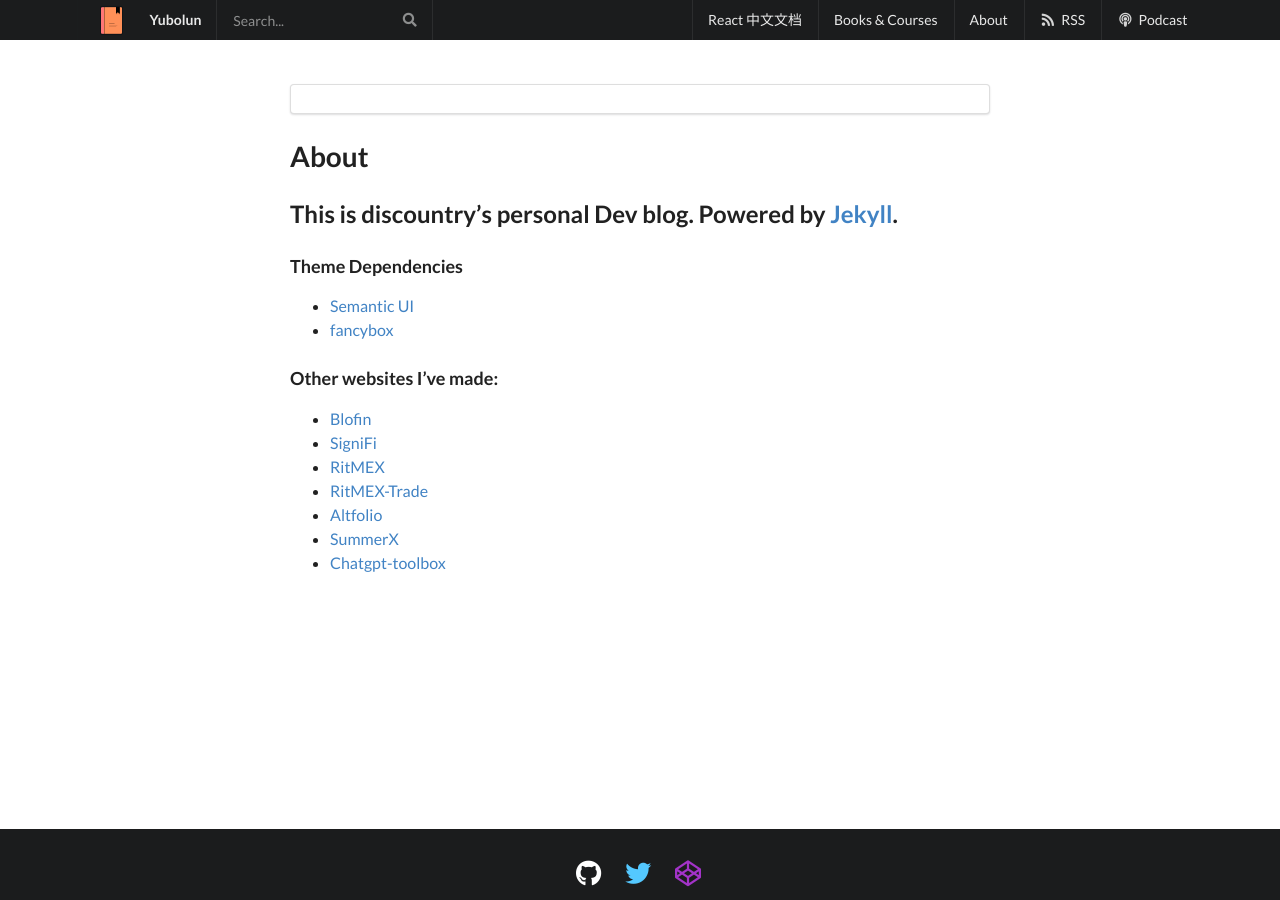
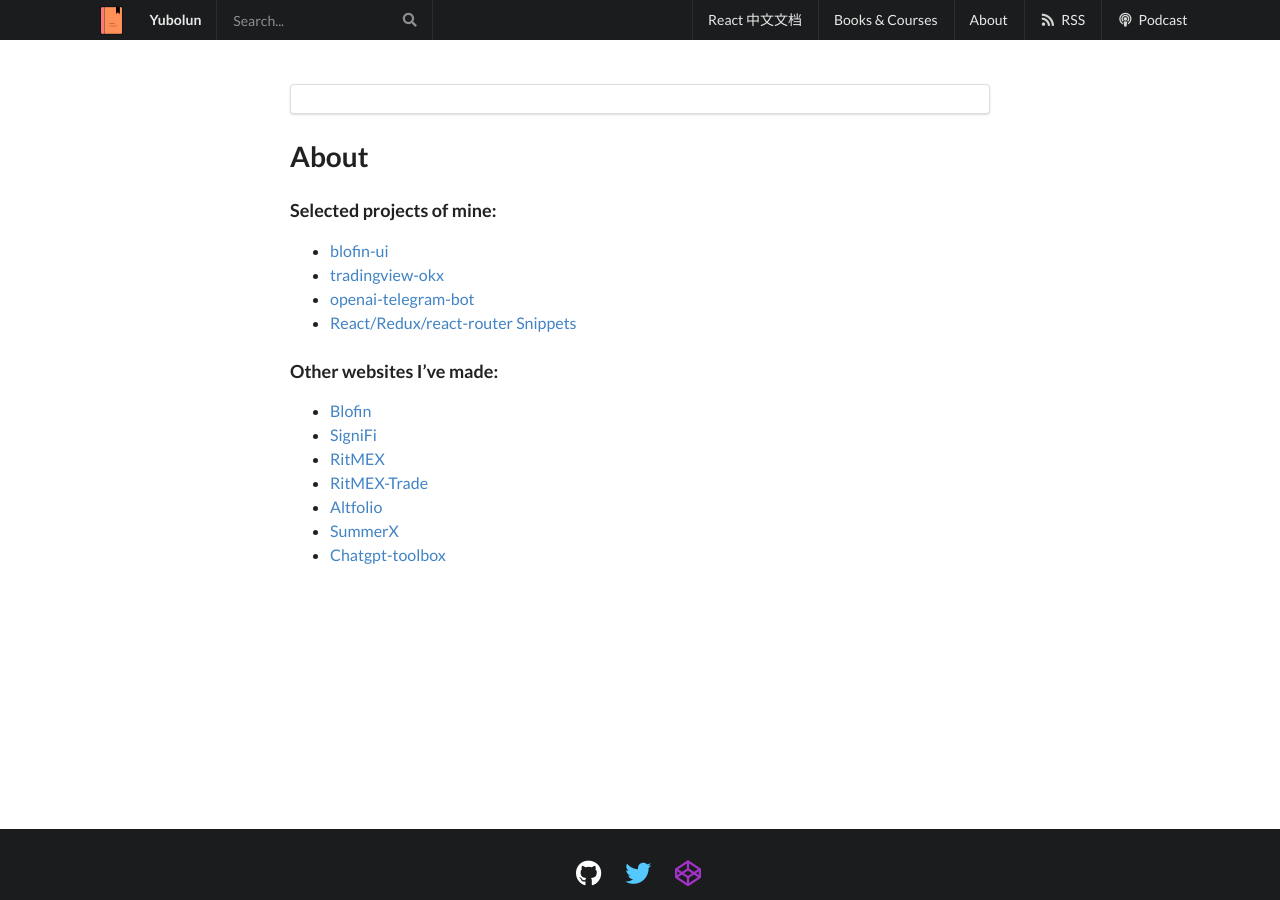
Before and after one commit to discountry/discountry.github.io, a Jekyll site: the page built from about/index.md, in a window 1280 px wide and 900 px high. Built offline with Jekyll 4.4.1, drawn with Linux system fonts in a browser that asks for light colours.

Commit message:
Update index.md

```diff
--- a/about/index.md
+++ b/about/index.md
@@ -4,12 +4,12 @@
 order: 1
 ---
 
-## This is discountry's personal Dev blog. Powered by [Jekyll](https://jekyllrb.com/).
+### Selected projects of mine:
 
-### Theme Dependencies
-
-* [Semantic UI](http://www.semantic-ui.com/)
-* [fancybox](https://github.com/fancyapps/fancybox)
+* [blofin-ui](https://yubolun.com/blofin-ui/)
+* [tradingview-okx](https://github.com/discountry/tradingview-okx)
+* [openai-telegram-bot](https://github.com/discountry/openai-telegram-bot)
+* [React/Redux/react-router Snippets](https://marketplace.visualstudio.com/items?itemName=discountry.react-redux-react-router-snippets)
 
 ### Other websites I've made:
 
```
